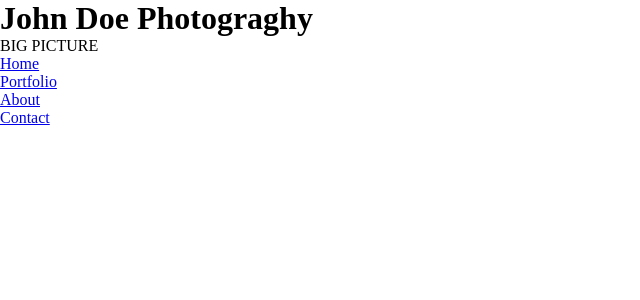
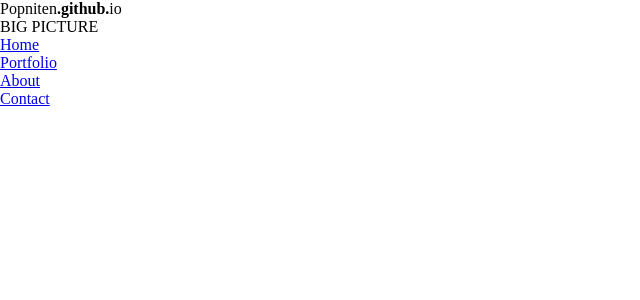
Before and after one commit to Popniten/Popniten.github.io, a Jekyll site: the page built from index.html, in a window 1280 px wide. Shown: the top 300 px of the page, without its empty margins (0-640 px from the left). Built offline with Jekyll 4.4.1, drawn with Linux system fonts in a browser that asks for light colours; nearby versions of some CDN libraries.

Commit message:
Adding Font Awesome CDN.

```diff
--- a/_includes/head.html
+++ b/_includes/head.html
@@ -2,4 +2,5 @@
     <meta charset=utf-8 />
     <title> Popniten.github.io </title>
     <link rel="stylesheet" href="/css/default.css" />
+    <link rel="stylesheet" href="https://maxcdn.bootstrapcdn.com/font-awesome/4.6.3/css/font-awesome.min.css" />
 </head>
--- a/_includes/top_bar.html
+++ b/_includes/top_bar.html
@@ -1,3 +1,3 @@
 <header>
-    <h1> John Doe Photograghy </h1>
+    Popniten<strong>.github.</strong>io
 </header>
--- a/_layouts/frontpage.html
+++ b/_layouts/frontpage.html
@@ -10,6 +10,6 @@
 {% include navigation.html %}
 
 <!--<script id="dsq-count-scr" src="//popnitendevop.disqus.com/count.js" async></script>-->
-
+<script src="js/index.js"></script>
 </body>
 </html>
```
